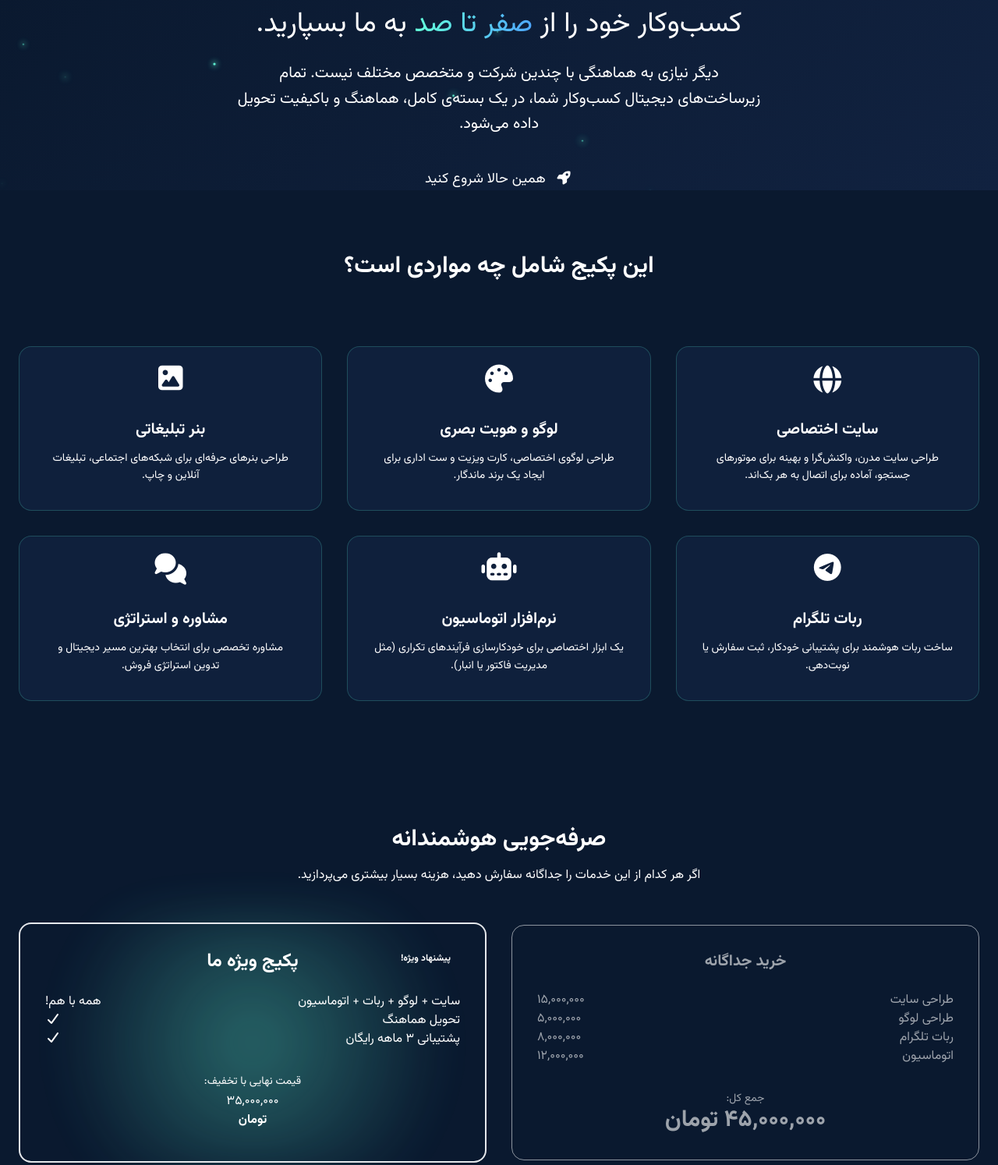
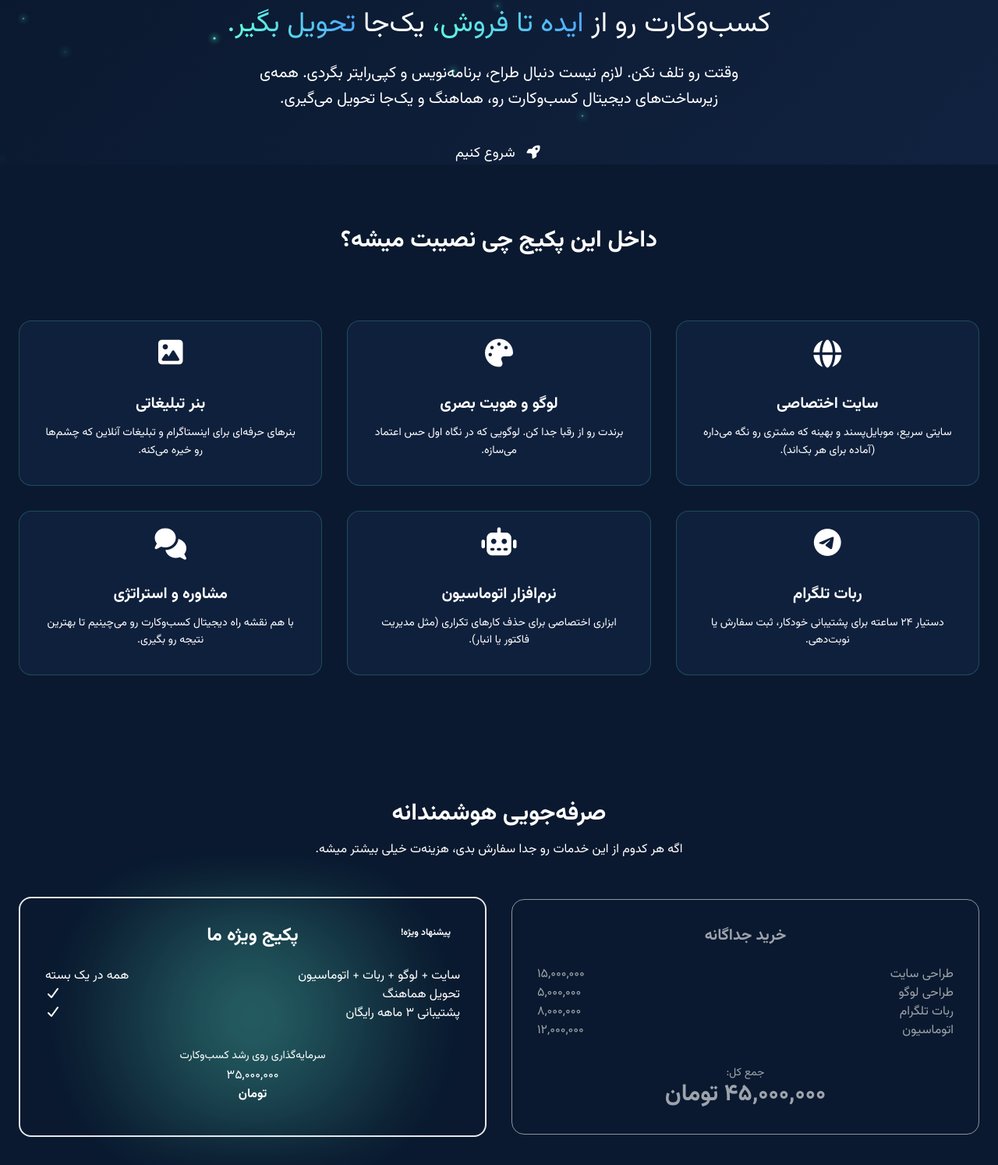
Before and after one commit to programmer-87/Aydin_Birampour_Portfolio, a website: page full-package.html in a window 1280 px wide. Shown: the part 38-1532 px from the top of the page at 78% size. Drawn offline with Linux system fonts and the light colour scheme.

Commit message:
feat: edit full-package.html page

```diff
--- a/full-package.html
+++ b/full-package.html
@@ -79,14 +79,14 @@
                 <i class="fas fa-gem ml-2"></i> پیشنهاد ویژه و محدود
             </span>
             <h1 class="text-4xl md:text-6xl font-extrabold mb-6 leading-tight text-white">
-                کسب‌وکار خود را از <span class="text-gradient">صفر تا صد</span> به ما بسپارید.
+                کسب‌وکارت رو از <span class="text-gradient">ایده تا فروش، </span>یک‌جا <span class="text-gradient">تحویل بگیر.</span>
             </h1>
             <p class="text-xl text-gray-300 leading-relaxed mb-10 max-w-2xl mx-auto">
-                دیگر نیازی به هماهنگی با چندین شرکت و متخصص مختلف نیست. تمام زیرساخت‌های دیجیتال کسب‌وکار شما، در یک بسته‌ی کامل، هماهنگ و باکیفیت تحویل داده می‌شود.
+                وقتت رو تلف نکن. لازم نیست دنبال طراح، برنامه‌نویس و کپی‌رایتر بگردی. همه‌ی زیرساخت‌های دیجیتال کسب‌وکارت رو، هماهنگ و یک‌جا تحویل می‌گیری.
             </p>
             <div class="flex flex-wrap justify-center gap-4">
                 <a href="#contact" class="bg-[#64FFDA] text-[#0A192F] font-extrabold py-4 px-10 rounded-xl hover:bg-[#7CFFE0] transition text-lg">
-                    <i class="fas fa-rocket ml-2"></i> همین حالا شروع کنید
+                    <i class="fas fa-rocket ml-2"></i> شروع کنیم
                 </a>
             </div>
         </div>
@@ -96,7 +96,7 @@
     <section class="py-20 px-6 bg-[#0A192F]">
         <div class="max-w-7xl mx-auto">
             <div class="text-center mb-16">
-                <h2 class="text-3xl font-bold text-white mb-4">این پکیج شامل <span class="text-[#64FFDA]">چه مواردی</span> است؟</h2>
+                <h2 class="text-3xl font-bold text-white mb-4">داخل این پکیج چی <span class="text-[#64FFDA]">نصیبت </span> میشه؟</h2>
                 <div class="w-20 h-1 bg-[#64FFDA] mx-auto rounded"></div>
             </div>
 
@@ -107,7 +107,7 @@
                         <i class="fas fa-globe text-4xl text-[#64FFDA] icon-float"></i>
                     </div>
                     <h3 class="text-xl font-bold text-white mb-3">سایت اختصاصی</h3>
-                    <p class="text-gray-400 text-sm leading-relaxed">طراحی سایت مدرن، واکنش‌گرا و بهینه برای موتورهای جستجو، آماده برای اتصال به هر بک‌اند.</p>
+                    <p class="text-gray-400 text-sm leading-relaxed">سایتی سریع، موبایل‌پسند و بهینه که مشتری رو نگه می‌داره (آماده برای هر بک‌اند).</p>
                 </div>
 
                 <!-- آیتم ۲: لوگو -->
@@ -116,7 +116,7 @@
                         <i class="fas fa-palette text-4xl text-[#64FFDA] icon-float" style="animation-delay: 0.2s;"></i>
                     </div>
                     <h3 class="text-xl font-bold text-white mb-3">لوگو و هویت بصری</h3>
-                    <p class="text-gray-400 text-sm leading-relaxed">طراحی لوگوی اختصاصی، کارت ویزیت و ست اداری برای ایجاد یک برند ماندگار.</p>
+                    <p class="text-gray-400 text-sm leading-relaxed">برندت رو از رقبا جدا کن. لوگویی که در نگاه اول حس اعتماد می‌سازه.</p>
                 </div>
 
                 <!-- آیتم ۳: بنر -->
@@ -125,7 +125,7 @@
                         <i class="fas fa-image text-4xl text-[#64FFDA] icon-float" style="animation-delay: 0.4s;"></i>
                     </div>
                     <h3 class="text-xl font-bold text-white mb-3">بنر تبلیغاتی</h3>
-                    <p class="text-gray-400 text-sm leading-relaxed">طراحی بنرهای حرفه‌ای برای شبکه‌های اجتماعی، تبلیغات آنلاین و چاپ.</p>
+                    <p class="text-gray-400 text-sm leading-relaxed">بنرهای حرفه‌ای برای اینستاگرام و تبلیغات آنلاین که چشم‌ها رو خیره می‌کنه.</p>
                 </div>
 
                 <!-- آیتم ۴: ربات تلگرام -->
@@ -134,7 +134,7 @@
                         <i class="fab fa-telegram text-4xl text-[#0088cc] icon-float" style="animation-delay: 0.6s;"></i>
                     </div>
                     <h3 class="text-xl font-bold text-white mb-3">ربات تلگرام</h3>
-                    <p class="text-gray-400 text-sm leading-relaxed">ساخت ربات هوشمند برای پشتیبانی خودکار، ثبت سفارش یا نوبت‌دهی.</p>
+                    <p class="text-gray-400 text-sm leading-relaxed">دستیار ۲۴ ساعته برای پشتیبانی خودکار، ثبت سفارش یا نوبت‌دهی.</p>
                 </div>
 
                 <!-- آیتم ۵: نرم‌افزار اتوماسیون -->
@@ -143,7 +143,7 @@
                         <i class="fas fa-robot text-4xl text-[#64FFDA] icon-float" style="animation-delay: 0.8s;"></i>
                     </div>
                     <h3 class="text-xl font-bold text-white mb-3">نرم‌افزار اتوماسیون</h3>
-                    <p class="text-gray-400 text-sm leading-relaxed">یک ابزار اختصاصی برای خودکارسازی فرآیندهای تکراری (مثل مدیریت فاکتور یا انبار).</p>
+                    <p class="text-gray-400 text-sm leading-relaxed">ابزاری اختصاصی برای حذف کارهای تکراری (مثل مدیریت فاکتور یا انبار).</p>
                 </div>
 
                 <!-- آیتم ۶: مشاوره -->
@@ -152,7 +152,7 @@
                         <i class="fas fa-comments text-4xl text-[#64FFDA] icon-float" style="animation-delay: 1s;"></i>
                     </div>
                     <h3 class="text-xl font-bold text-white mb-3">مشاوره و استراتژی</h3>
-                    <p class="text-gray-400 text-sm leading-relaxed">مشاوره تخصصی برای انتخاب بهترین مسیر دیجیتال و تدوین استراتژی فروش.</p>
+                    <p class="text-gray-400 text-sm leading-relaxed">با هم نقشه راه دیجیتال کسب‌وکارت رو می‌چینیم تا بهترین نتیجه رو بگیری.</p>
                 </div>
             </div>
         </div>
@@ -163,7 +163,7 @@
         <div class="max-w-4xl mx-auto">
             <div class="text-center mb-12">
                 <h2 class="text-3xl font-bold text-white mb-4">صرفه‌جویی <span class="text-[#64FFDA]">هوشمندانه</span></h2>
-                <p class="text-gray-400">اگر هر کدام از این خدمات را جداگانه سفارش دهید، هزینه بسیار بیشتری می‌پردازید.</p>
+                <p class="text-gray-400">اگه هر کدوم از این خدمات رو جدا سفارش بدی، هزینه‌ت خیلی بیشتر میشه.</p>
             </div>
 
             <div class="grid grid-cols-1 md:grid-cols-2 gap-8 items-center">
@@ -190,12 +190,12 @@
                         <h3 class="text-2xl font-bold text-[#64FFDA] mb-6 text-center">پکیج ویژه ما</h3>
                         <!-- بقیه محتویات کارت قیمت بدون تغییر -->
                     <ul class="space-y-4 mb-8">
-                        <li class="flex justify-between text-white border-b border-[#64FFDA]/20 pb-2"><span>سایت + لوگو + ربات + اتوماسیون</span> <span class="text-[#64FFDA]">همه با هم!</span></li>
+                        <li class="flex justify-between text-white border-b border-[#64FFDA]/20 pb-2"><span>سایت + لوگو + ربات + اتوماسیون</span> <span class="text-[#64FFDA]">همه در یک بسته</span></li>
                         <li class="flex justify-between text-white border-b border-[#64FFDA]/20 pb-2"><span>تحویل هماهنگ</span> <span class="text-[#64FFDA]"><i class="fas fa-check"></i></span></li>
                         <li class="flex justify-between text-white border-b border-[#64FFDA]/20 pb-2"><span>پشتیبانی ۳ ماهه رایگان</span> <span class="text-[#64FFDA]"><i class="fas fa-check"></i></span></li>
                     </ul>
                     <div class="text-center">
-                        <p class="text-gray-300 text-sm mb-1">قیمت نهایی با تخفیف:</p>
+                        <p class="text-gray-300 text-sm mb-1">سرمایه‌گذاری روی رشد کسب‌وکارت</p>
                         <p class="text-5xl font-extrabold text-[#64FFDA]">۳۵,۰۰۰,۰۰۰</p>
                         <p class="text-[#64FFDA] font-bold mb-2">تومان</p>
                     </div>
@@ -207,15 +207,15 @@
     <!-- بخش CTA نهایی -->
     <section id="contact" class="py-20 px-6 bg-[#0A192F]">
         <div class="max-w-3xl mx-auto text-center bg-[#112240] p-12 rounded-3xl border border-[#64FFDA]/30 shadow-lg relative overflow-hidden">
-            <h2 class="text-3xl md:text-4xl font-bold text-white mb-4">آماده‌اید کسب‌وکارتان را متحول کنید؟</h2>
-            <p class="text-gray-300 text-lg mb-8">همین حالا با من در تماس باشید تا درباره جزئیات این پکیج صحبت کنیم.</p>
+            <h2 class="text-3xl md:text-4xl font-bold text-white mb-4">وقتش رسیده کسب‌وکارت رو دیجیتال کنی</h2>
+            <p class="text-gray-300 text-lg mb-8">همین حالا پیام بده تا درباره این پکیج و اینکه چطور می‌تونیم برای کسب‌وکار تو شخصی‌سازیش کنیم، صحبت کنیم.</p>
 
             <div class="flex flex-wrap justify-center gap-4">
                 <a href="https://wa.me/989301269621" target="_blank" class="bg-[#25D366] text-white font-bold py-4 px-8 rounded-lg hover:scale-105 transition flex items-center gap-2">
-                    <i class="fab fa-whatsapp text-2xl"></i> درخواست در واتساپ
+                    <i class="fab fa-whatsapp text-2xl"></i> پیام در واتساپ
                 </a>
                 <a href="https://t.me/programmer1837" target="_blank" class="bg-[#0088cc] text-white font-bold py-4 px-8 rounded-lg hover:scale-105 transition flex items-center gap-2">
-                    <i class="fab fa-telegram text-2xl"></i> درخواست در تلگرام
+                    <i class="fab fa-telegram text-2xl"></i> پیام در تلگرام
                 </a>
             </div>
         </div>
```
